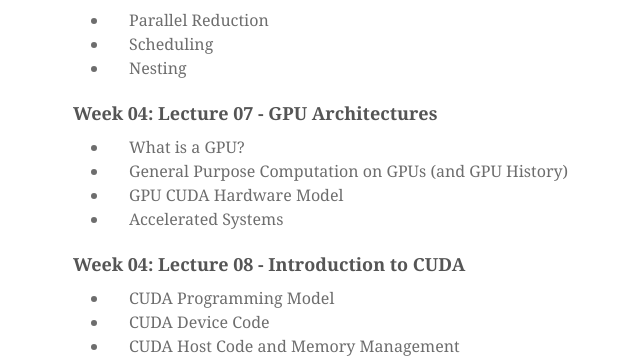
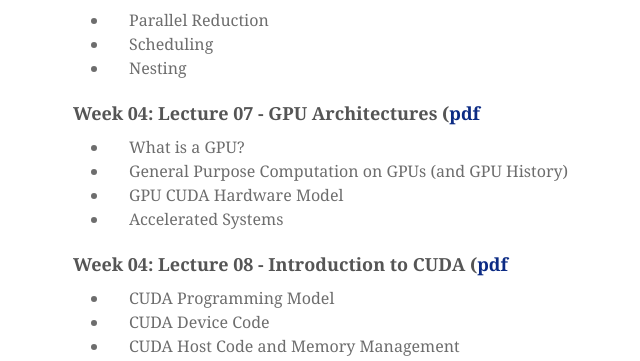
Before and after one commit to mondus/mondus.github.io, a Jekyll site: the page built from teaching/COM4521/index.md, in a window 1280 px wide and 900 px high, scrolled down 1429 px. Shown: the part 159-520 px from the top of the window, without its empty margins (167-807 px from the left). Built offline with Jekyll 4.4.1, drawn with Linux system fonts in a browser that asks for light colours; nearby versions of some CDN libraries; some web fonts are replaced.

Commit message:
Lectures for week 4 uploaded

```diff
--- a/teaching/COM4521/index.md
+++ b/teaching/COM4521/index.md
@@ -60,14 +60,14 @@ Lectures notes are available via [Google Drive](https://drive.google.com/a/sheff
 * Scheduling
 * Nesting
 
-### Week 04: Lecture 07 - GPU Architectures
+### Week 04: Lecture 07 - GPU Architectures ([pdf](https://drive.google.com/a/sheffield.ac.uk/file/d/0B2HbOiEppVPMUXQtRHJ6akZPZ3M/view?usp=sharing)
 
 * What is a GPU?
 * General Purpose Computation on GPUs (and GPU History)
 * GPU CUDA Hardware Model
 * Accelerated Systems
 
-### Week 04: Lecture 08 - Introduction to CUDA
+### Week 04: Lecture 08 - Introduction to CUDA ([pdf](https://drive.google.com/a/sheffield.ac.uk/file/d/0B2HbOiEppVPMdXFoZ1NIM3lnRUk/view?usp=sharing)
 
 * CUDA Programming Model
 * CUDA Device Code
```
